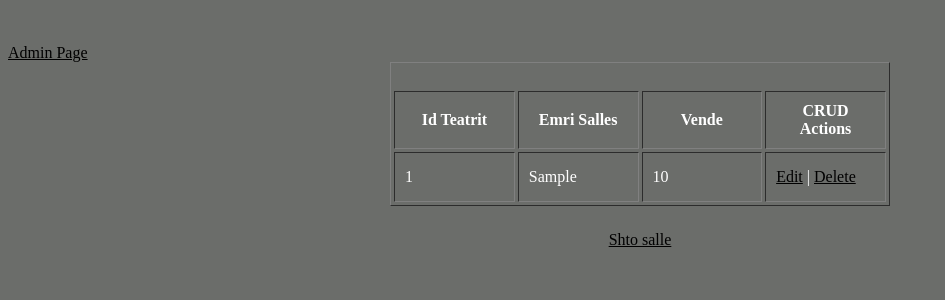
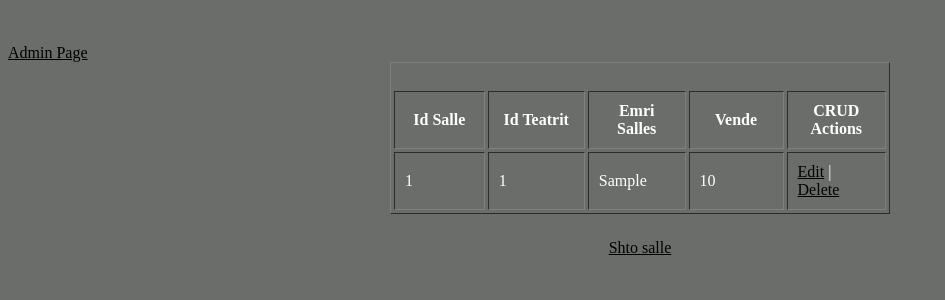
Before and after one commit to IdriziJugerta/improved-fortnight, a PHP site: page /web/salle.php in a window 1280 px wide. Shown: the top 300 px of the page, without its empty margins (0-945 px from the left). Run offline with PHP 8.4, Linux system fonts and the light colour scheme; tables that the repository leaves empty hold one stand-in row (values such as "Sample post").

Commit message:
Update salle.php

```diff
--- a/salle.php
+++ b/salle.php
@@ -18,6 +18,7 @@ $result = mysqli_query($conn,$sql) or die(mysqli_error($conn));
 <form name="frmShow" method="post" action="">
 <table border="1" cellpadding="10" cellspacing="3" width="500" align="center" style="padding-top:25px;">
 <tr>
+<th>Id Salle</th>
 <th>Id Teatrit</th>
 <th>Emri Salles</th>
 <th>Vende</th>
@@ -26,6 +27,7 @@ $result = mysqli_query($conn,$sql) or die(mysqli_error($conn));
 <?php
 while($salle_data = mysqli_fetch_array($result)) {
      echo "<tr>";
+     echo "<td>".$salle_data["salle_id"]."</td>";
      echo "<td>".$salle_data["t_id"]."</td>";
      echo "<td>".$salle_data["emer_salle"]."</td>";
      echo "<td>".$salle_data["seats"]."</td>";
```
